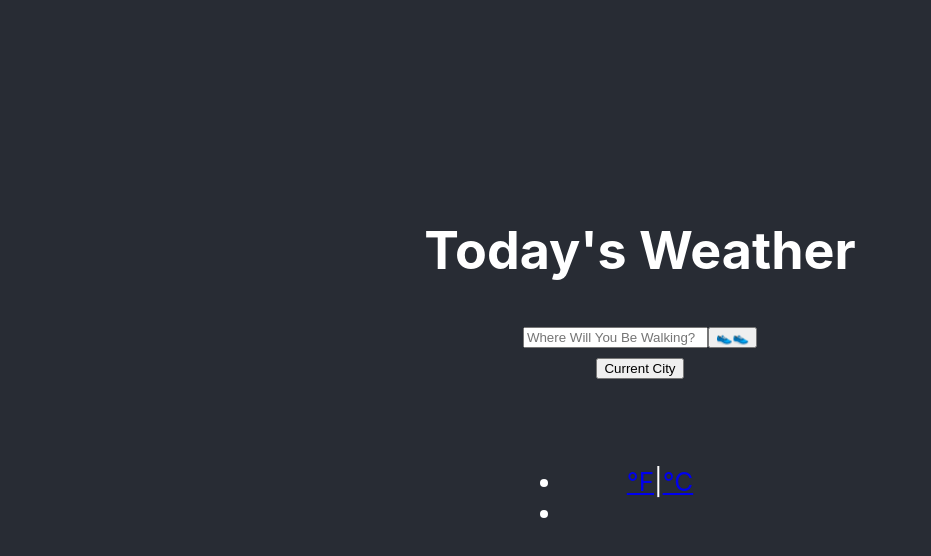
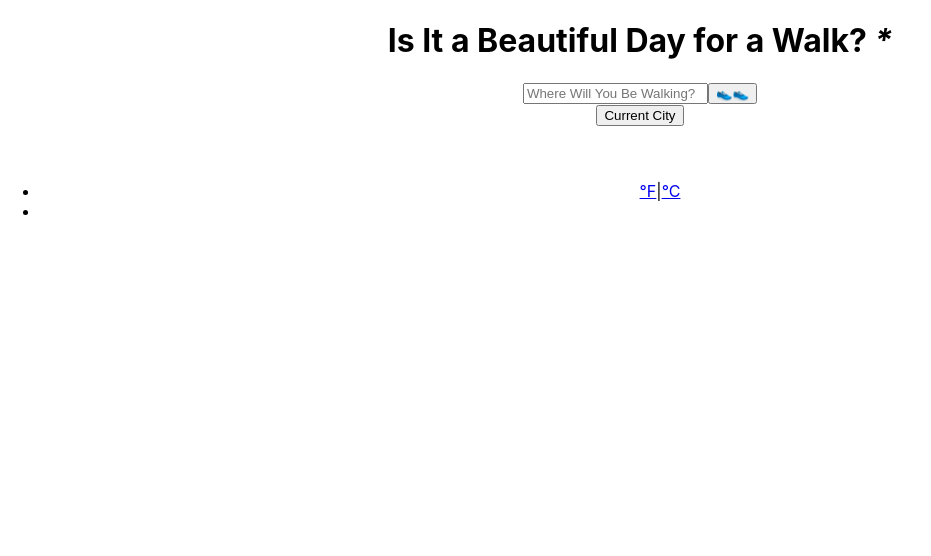
Before and after one commit to ladyhobbit13/weather-react, a React (Create React App) app: page / in a window 1280 px wide. Shown: the top 556 px of the page, without its empty margins (0-931 px from the left). Built offline with nearby package versions, Linux system fonts and the light colour scheme.

Commit message:
Updated App.js
Added Heading

```diff
--- a/src/App.js
+++ b/src/App.js
@@ -5,10 +5,14 @@ import "./App.css";
 function App() {
   return (
     <div className="App">
-      <header className="App-header">
-        <h1>Today's Weather</h1>
+      <div className="container" id="weaather-app">
+        <h1>
+          Is It a Beautiful Day for a Walk? <em className="asterisk">*</em>
+        </h1>
+        <h3 id="today-date"></h3>
+        <h3 id="today-time"></h3>
         <Weather />
-      </header>
+      </div>
     </div>
   );
 }
```
